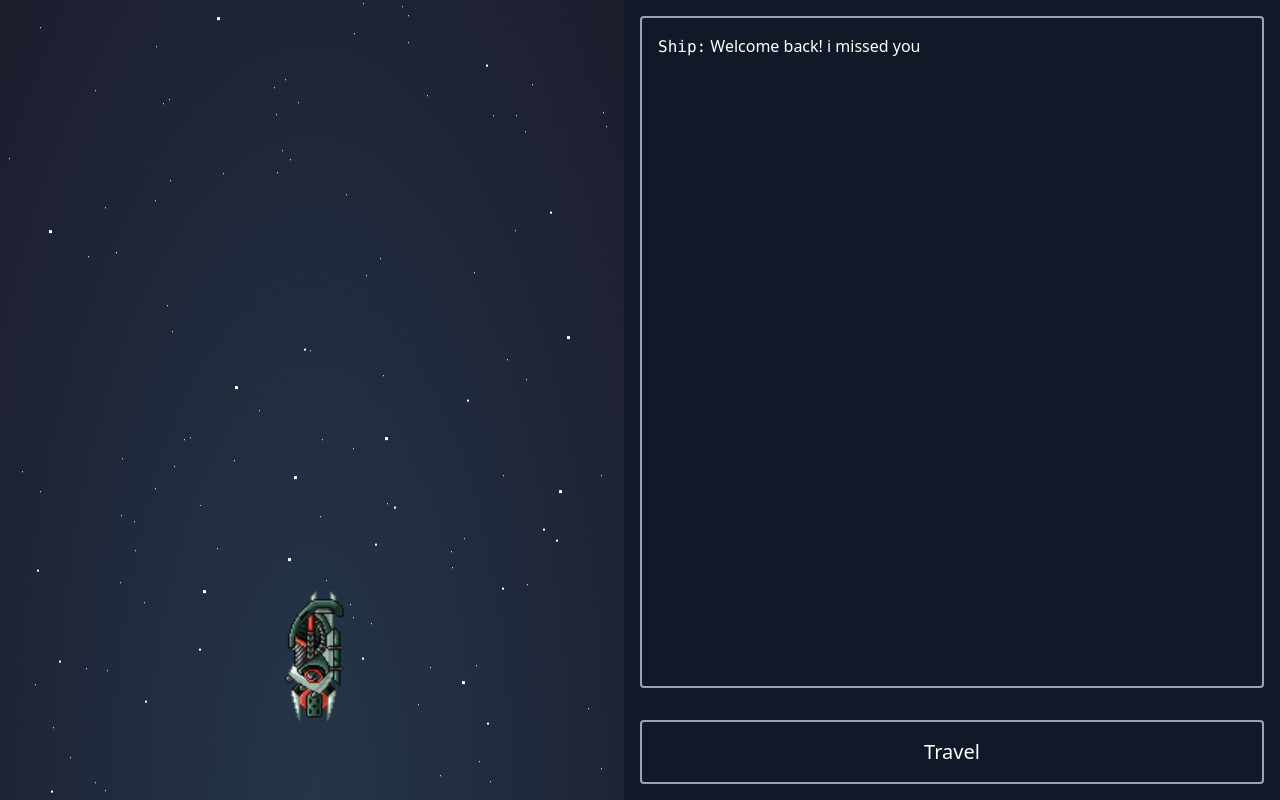
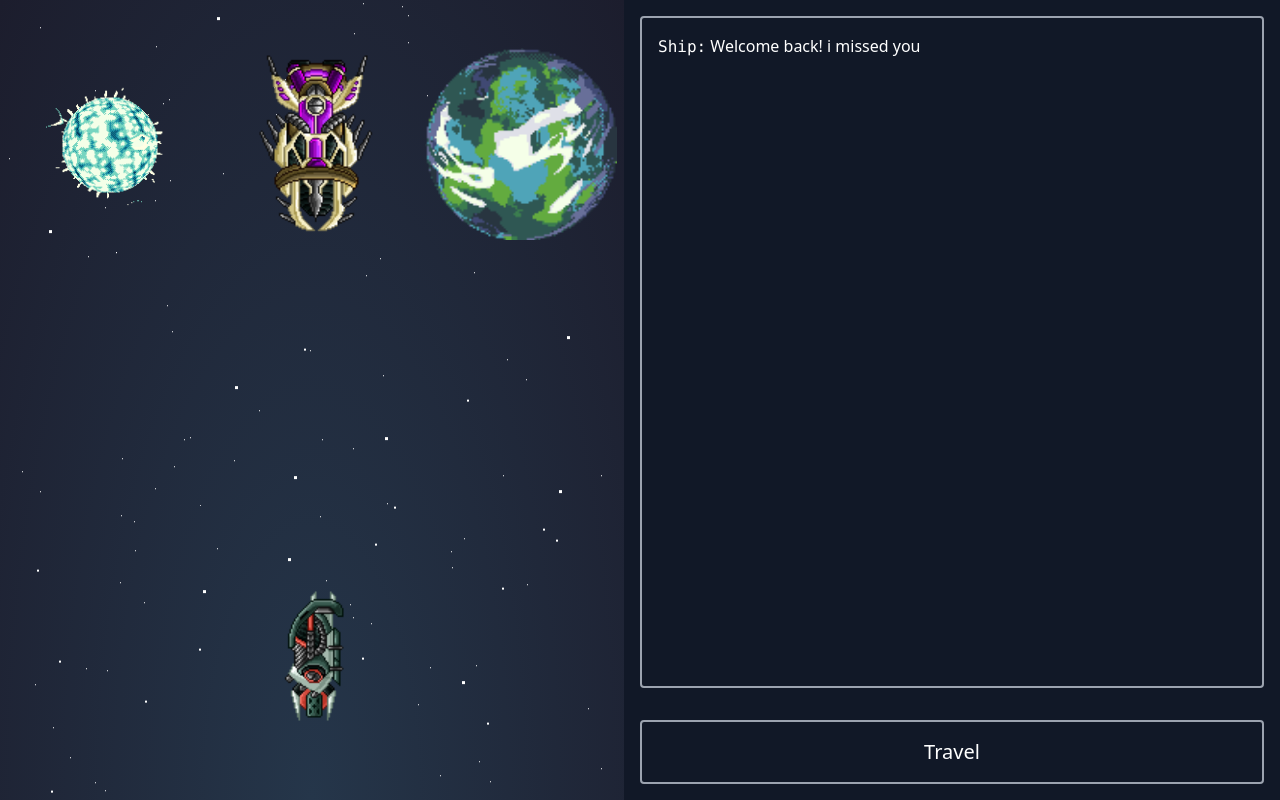
Before and after one commit to desireco/rpg_space_game, a Next.js app: page /journey in a window 1280 px wide. Built offline with nearby package versions, Linux system fonts and the light colour scheme.

Commit message:
Add some assets to test

```diff
--- a/pages/journey.js
+++ b/pages/journey.js
@@ -81,12 +81,33 @@ const JourneyPage = () => {
           <div className={styles.star} />
           <div className={styles.star2} />
           <div className={styles.star3} />
+          <div className="flex flex-col justify-between w-full">
+            <div className="flex">
+              <img
+                alt="star"
+                src="./space/star_1.png"
+                className="h-32 w-32 transform scale-150 mx-auto self-top mt-20"
+              />
 
-          <img
-            alt="spaceship"
-            src="./ship3.png"
-            className="h-32 w-32 transform -rotate-90 scale-150 mx-auto self-end mb-20"
-          />
+              <img
+                alt="spaceship"
+                src="./ship6.png"
+                className="h-32 w-32 transform rotate-90 scale-150 mx-auto self-top mt-20"
+              />
+
+              <img
+                alt="spaceship"
+                src="./space/green_planet_1.png"
+                className="h-32 w-32 transform scale-150 mx-auto self-top mt-20"
+              />
+            </div>
+
+            <img
+              alt="spaceship"
+              src="./ship3.png"
+              className="h-32 w-32 transform -rotate-90 scale-150 mx-auto self-end mb-20"
+            />
+          </div>
         </div>
 
         <div className="flex flex-1 flex-col bg-gray-900 text-white p-4 justify-between h-screen">
```
Also changed, not shown: public/Ship6.png (added).
